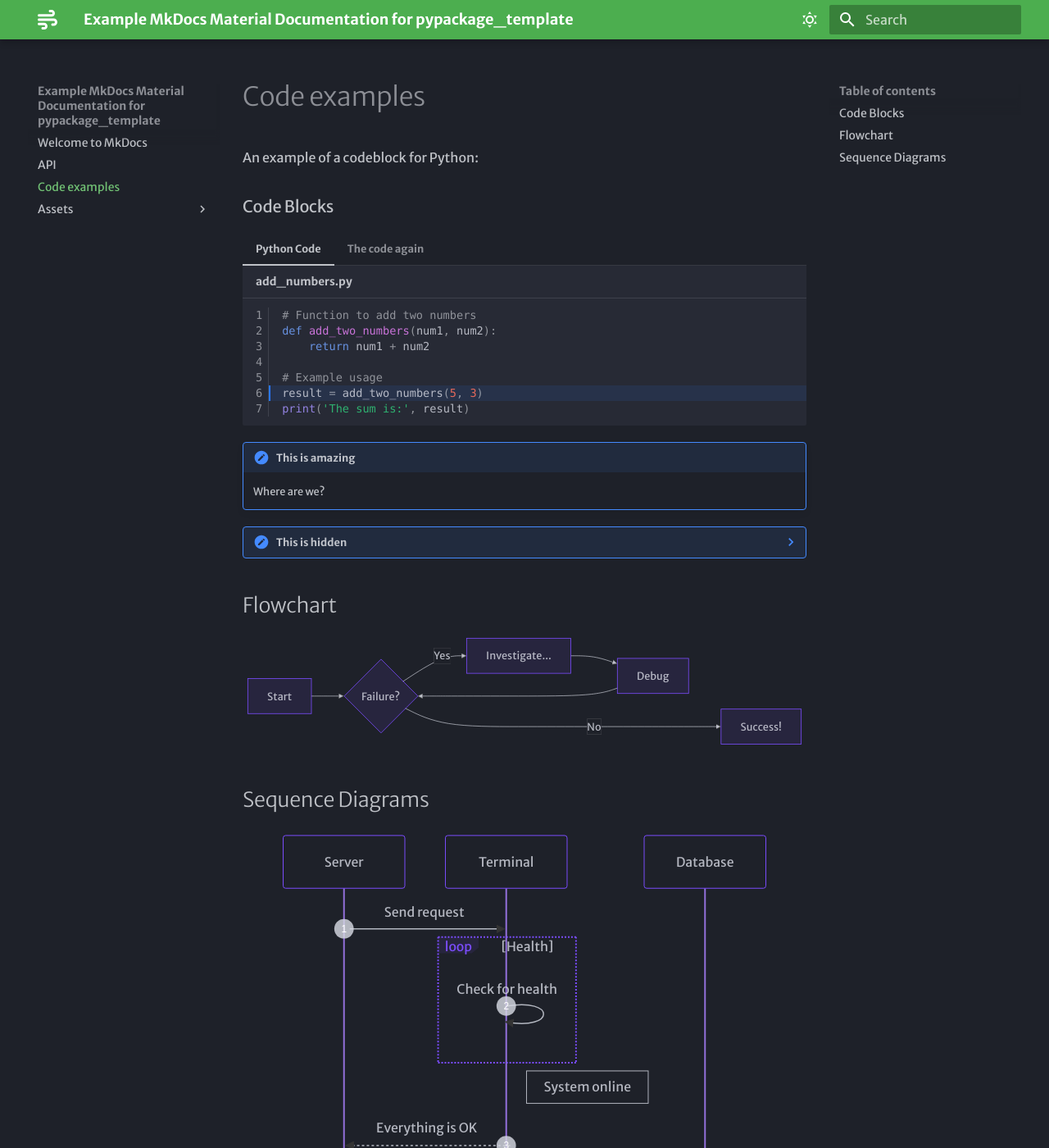
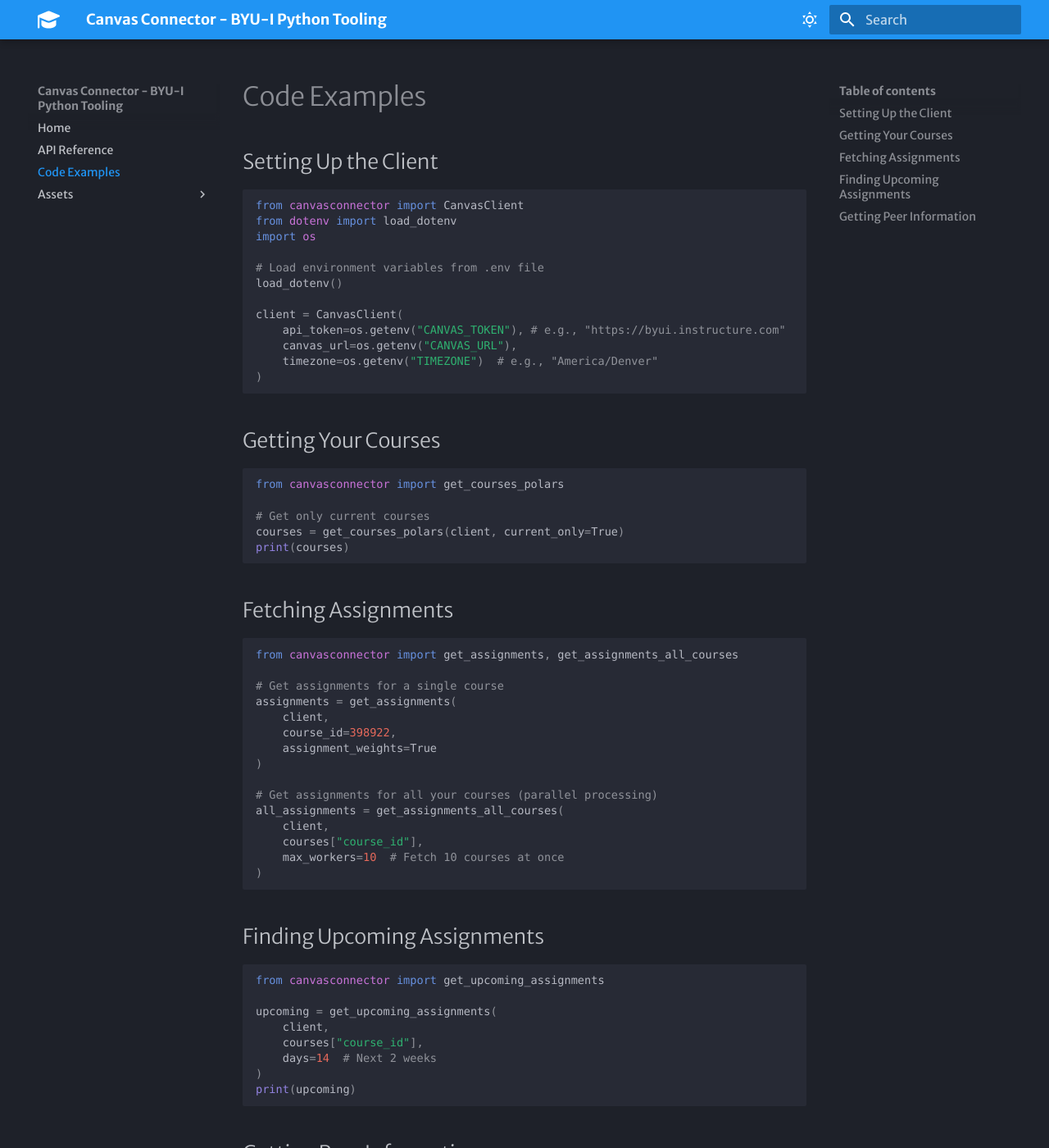
Before and after one commit to byuirpytooling/canvasconnector, an MkDocs documentation site: the page built from docs/code-examples.md, in a window 1280 px wide and 1400 px high. Shown: the whole window at 82% size. Built offline with MkDocs 1.6.1 and Material for MkDocs 9.7.7, drawn with Linux system fonts in a browser that asks for light colours; some web fonts are replaced; some of the changed text lies outside the part shown.

Commit message:
some cool changes

````diff
--- a/docs/code-examples.md
+++ b/docs/code-examples.md
@@ -1,91 +1,78 @@
-An example of a codeblock for Python:
+# Code Examples
 
-### Code Blocks
+## Setting Up the Client
 
-=== "Python Code"
+```python
+from canvasconnector import CanvasClient
+from dotenv import load_dotenv
+import os
 
-    ```py title='add_numbers.py' linenums='1' hl_lines='6'
+# Load environment variables from .env file
+load_dotenv()
 
-    # Function to add two numbers
-    def add_two_numbers(num1, num2):
-        return num1 + num2
-
-    # Example usage
-    result = add_two_numbers(5, 3)
-    print('The sum is:', result)
-    ```
-
-=== "The code again"
-
-    ```py title='add_numbers.py' linenums='1' hl_lines='7'
-    # Function to add two numbers
-    def add_two_numbers(num1, num2):
-        return num1 + num2
-
-    # Example usage
-    result = add_two_numbers(5, 3)
-    print('The sum is:', result)
-    ```
-
-!!! note "This is amazing"
-
-    Where are we?
-
-??? note "This is hidden"
-
-    Where are we?
-
-## Flowchart
-
-```mermaid
-graph LR
-  A[Start] --> B{Failure?};
-  B -->|Yes| C[Investigate...];
-  C --> D[Debug];
-  D --> B;
-  B ---->|No| E[Success!];
+client = CanvasClient(
+    api_token=os.getenv("CANVAS_TOKEN"), # e.g., "https://byui.instructure.com"
+    canvas_url=os.getenv("CANVAS_URL"),
+    timezone=os.getenv("TIMEZONE")  # e.g., "America/Denver"
+)
 ```
 
-## Sequence Diagrams
+## Getting Your Courses
 
-```mermaid
-sequenceDiagram
-  autonumber
-  Server->>Terminal: Send request
-  loop Health
-      Terminal->>Terminal: Check for health
-  end
-  Note right of Terminal: System online
-  Terminal-->>Server: Everything is OK
-  Terminal->>Database: Request customer data
-  Database-->>Terminal: Customer data
+```python
+from canvasconnector import get_courses_polars
+
+# Get only current courses
+courses = get_courses_polars(client, current_only=True)
+print(courses)
 ```
 
-``` mermaid
-classDiagram
-  Person <|-- Student
-  Person <|-- Professor
-  Person : +String name
-  Person : +String phoneNumber
-  Person : +String emailAddress
-  Person: +purchaseParkingPass()
-  Address "1" <-- "0..1" Person:lives at
-  class Student{
-    +int studentNumber
-    +int averageMark
-    +isEligibleToEnrol()
-    +getSeminarsTaken()
-  }
-  class Professor{
-    +int salary
-  }
-  class Address{
-    +String street
-    +String city
-    +String state
-    +int postalCode
-    +String country
-    -validate()
-    +outputAsLabel()
-  }
+## Fetching Assignments
+
+```python
+from canvasconnector import get_assignments, get_assignments_all_courses
+
+# Get assignments for a single course
+assignments = get_assignments(
+    client,
+    course_id=398922,
+    assignment_weights=True
+)
+
+# Get assignments for all your courses (parallel processing)
+all_assignments = get_assignments_all_courses(
+    client,
+    courses["course_id"],
+    max_workers=10  # Fetch 10 courses at once
+)
 ```
+
+## Finding Upcoming Assignments
+
+```python
+from canvasconnector import get_upcoming_assignments
+
+upcoming = get_upcoming_assignments(
+    client,
+    courses["course_id"],
+    days=14  # Next 2 weeks
+)
+print(upcoming)
+```
+
+## Getting Peer Information
+
+```python
+from canvasconnector import get_all_peers, get_best_friends
+
+# Get all peers from your courses
+peers = get_all_peers(client, courses["course_id"])
+
+# Find your most common classmates
+best_friends = get_best_friends(
+    client,
+    peers,
+    students_only=True
+)
+print(best_friends)
+```
--- /dev/null
+++ b/docs/stylesheets/extra.css
@@ -0,0 +1,15 @@
+/* Target only the right sidebar table of contents headers */
+.md-sidebar--secondary .md-nav__link {
+    color: var(--md-default-fg-color--light);
+}
+
+/* Make TOC section headers (h2 level) stand out with accent color */
+.md-sidebar--secondary .md-nav__item--section > .md-nav__link {
+    color: var(--md-accent-fg-color);
+    font-weight: bold;
+}
+
+/* Active/current item in TOC */
+.md-sidebar--secondary .md-nav__link--active {
+    color: var(--md-accent-fg-color);
+}
--- a/mkdocs.yml
+++ b/mkdocs.yml
@@ -1,11 +1,11 @@
-site_name: Example MkDocs Material Documentation for pypackage_template
-site_url: https://byuirpytooling.github.io/pypackage_template
+site_name: Canvas Connector - BYU-I Python Tooling
+site_url: https://byuirpytooling.github.io/canvasconnector
 theme:
   name: material
   icon:
-    logo: fontawesome/solid/wind
+    logo: fontawesome/solid/graduation-cap # or solid/book
   favicon: assets/favicon.ico
-  featuers:
+  features:
     - navigation.footer
   font:
     text: Merriweather Sans
@@ -16,8 +16,8 @@
       toggle:
         icon: material/weather-sunny
         name: Dark mode
-      primary: green
-      accent: deep purple
+      primary: blue
+      accent: red
 
     # Light Mode
     - scheme: default
@@ -25,7 +25,7 @@
         icon: material/weather-night
         name: Light mode
       primary: blue
-      accent: deep orange
+      accent: light blue
 
 markdown_extensions:
   - attr_list
@@ -47,6 +47,8 @@
       alternate_style: true
   - admonition
   - pymdownx.details
+  - toc:
+      toc_depth: 2 # Add this line - only show H1 and H2 in TOC
 
 plugins:
   - search
@@ -58,12 +60,16 @@
           paths: [src]
           options:
             show_source: false
+            heading_level: 3 # Add this
+            show_root_toc_entry: false # Add this - hides from TOC
+
+extra_css:
+  - stylesheets/extra.css
 
 extra:
   social:
     - icon: fontawesome/brands/youtube
       link: https://www.youtube.com/@byuidss
     - icon: fontawesome/brands/linkedin
-      link: https://www.linkedin.com/school/byu-idaho
-
-copyright: Copyright &copy; 2026 J. Hathaway
+      link: https://www.linkedin.com/in/mitchell-mecham
+copyright: Copyright &copy; 2026 Mitchell Mecham
````
Also changed, not shown: docs/API.md (+70 -4 lines), docs/assets/readme.md (+23 -1 lines), docs/index.md (+58 -12 lines), pyproject.toml (+8 -0 lines), docs/assets/banner.png (added), docs/assets/favicon.ico, docs/assets/favicon.png (added), 4 other files.
